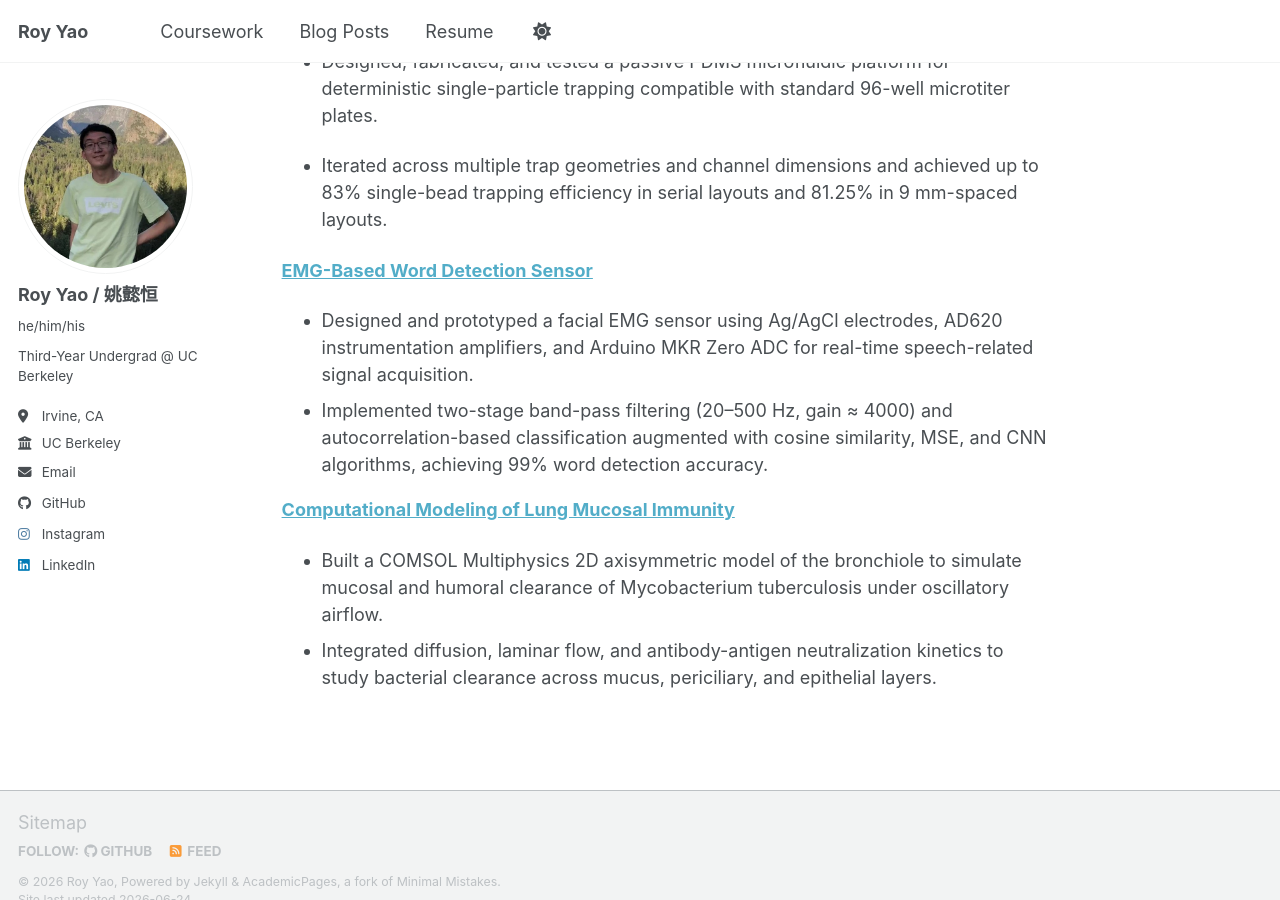
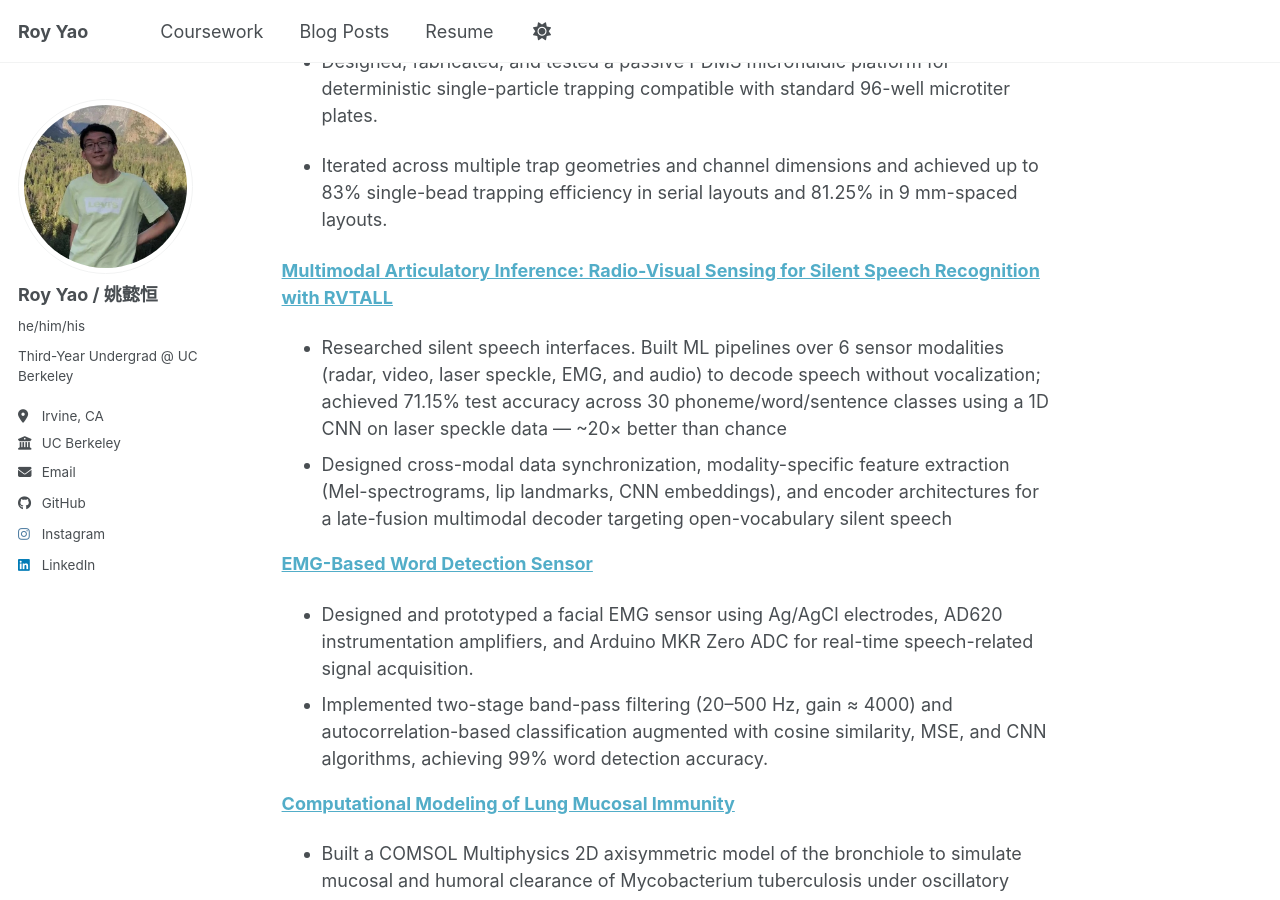
Before and after one commit to royyaoyh/royyaoyh.github.io, a Jekyll site: the page built from _pages/about.md, in a window 1280 px wide and 900 px high, scrolled down 609 px. Built offline with Jekyll 4.4.1, drawn with Linux system fonts in a browser that asks for light colours; a script bundle is joined from its source files by our own code; library files that are not in the unit come from our copies.

Commit message:
add ntab project

```diff
--- a/_pages/about.md
+++ b/_pages/about.md
@@ -22,6 +22,11 @@ Projects
 
 - Iterated across multiple trap geometries and channel dimensions and achieved up to 83% single-bead trapping efficiency in serial layouts and 81.25% in 9 mm-spaced layouts.
 
+**[Multimodal Articulatory Inference: Radio-Visual Sensing for Silent Speech
+Recognition with RVTALL](files/ntab_poster.pdf)**
+- Researched silent speech interfaces. Built ML pipelines over 6 sensor modalities (radar, video, laser speckle, EMG, and audio) to decode speech without vocalization; achieved 71.15% test accuracy across 30 phoneme/word/sentence classes using a 1D CNN on laser speckle data — ~20× better than chance
+- Designed cross-modal data synchronization, modality-specific feature extraction (Mel-spectrograms, lip landmarks, CNN embeddings), and encoder architectures for a late-fusion multimodal decoder targeting open-vocabulary silent speech
+
 **[EMG-Based Word Detection Sensor](files/bioe101.pdf)**
 - Designed and prototyped a facial EMG sensor using Ag/AgCl electrodes, AD620 instrumentation amplifiers, and Arduino MKR Zero ADC for real-time speech-related signal acquisition.
 - Implemented two-stage band-pass filtering (20–500 Hz, gain ≈ 4000) and autocorrelation-based classification augmented with cosine similarity, MSE, and CNN algorithms, achieving 99% word detection accuracy.
```
Also changed, not shown: 1 other file.
